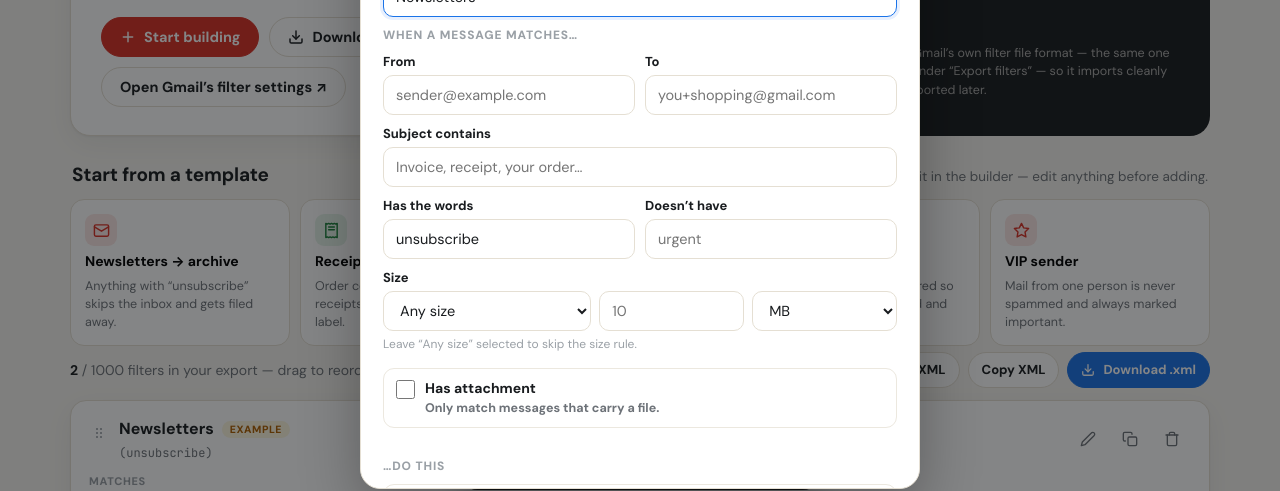
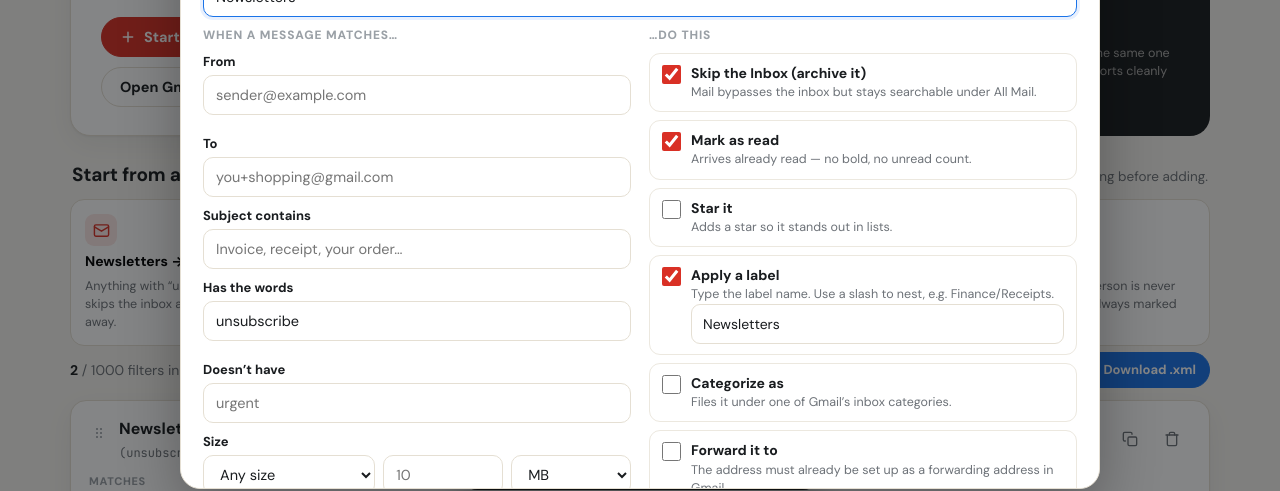
Before and after one commit to enonymous1/gmail-filter-builder, a plain HTML site: page index.html in a window 1280 px wide. Both pictures are taken after a click on the button 180 px from the left and 560 px from the top of the page. Shown: the part 288-779 px from the top of the page. Drawn offline with Linux system fonts and the light colour scheme.

Commit message:
Widen builder dialog to two columns on wide displays

```diff
--- a/index.html
+++ b/index.html
@@ -82,6 +82,12 @@
   dialog.builder-dialog{border:1px solid var(--line);border-radius:20px;padding:0;max-width:560px;width:calc(100vw - 32px);background:var(--surface);color:var(--ink);box-shadow:0 24px 60px rgba(0,0,0,.3)}
   dialog.builder-dialog::backdrop{background:rgba(10,12,14,.5)}
   dialog.builder-dialog .builder{position:static;box-shadow:none;border:0;border-radius:20px;max-height:calc(100vh - 48px);max-height:calc(100dvh - 48px);overflow-y:auto}
+  /* Two-column builder on wide displays: matches left, actions right. */
+  @media (min-width:860px){
+    dialog.builder-dialog{max-width:920px}
+    .builder-grid{display:grid;grid-template-columns:1fr 1fr;gap:18px;align-items:start}
+    .builder-grid .grid2{grid-template-columns:1fr}
+  }
   .builder .sub{color:var(--muted);font-size:13.5px;line-height:1.55;margin:0 0 16px}
   .palette{display:flex;flex-wrap:wrap;gap:7px;margin-bottom:18px}
   .palette-label{width:100%;font-size:11.5px;font-weight:700;letter-spacing:.07em;text-transform:uppercase;color:var(--faint);margin-bottom:1px}
@@ -244,6 +250,7 @@
         <input type="text" id="fName" placeholder="e.g. Newsletters → archive & label" autocomplete="off">
       </div>
 
+      <div class="builder-grid">
       <fieldset>
         <legend>When a message matches…</legend>
         <div class="grid2">
@@ -278,6 +285,7 @@
         <legend>…do this</legend>
         <div id="actionsList"><!-- injected checkrows --></div>
       </fieldset>
+      </div>
 
       <div class="preview">
         <div class="plabel">Gmail search this creates</div>
```
